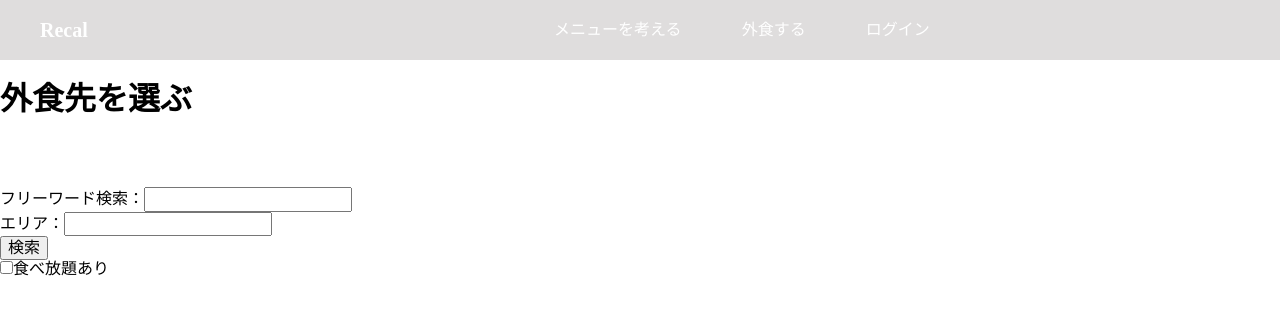
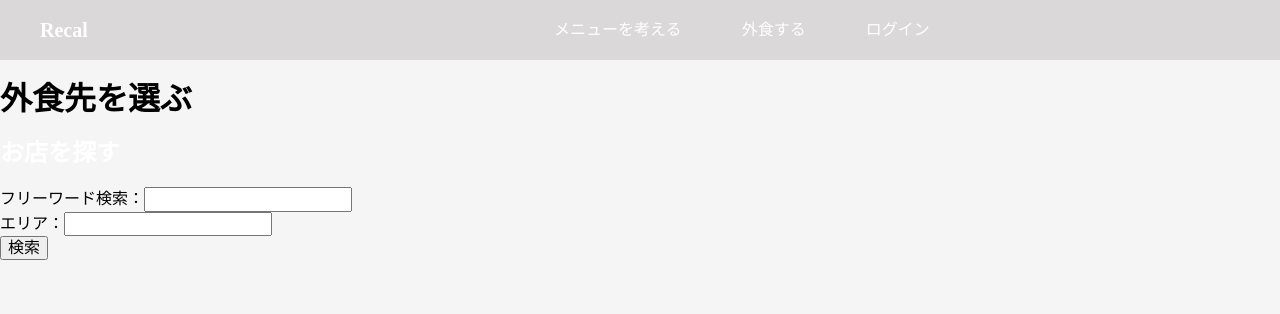
Before and after one commit to shiropt/recal, a Vue app: page /#/store in a window 1280 px wide. Shown: the top 314 px of the page. Built offline with nearby package versions, Linux system fonts and the light colour scheme.

Commit message:
フォーム修正

```diff
--- a/package.json
+++ b/package.json
@@ -10,6 +10,7 @@
   "dependencies": {
     "axios": "^0.19.2",
     "core-js": "^3.6.5",
+    "firebase": "^7.17.2",
     "normalize.css": "^8.0.1",
     "vue": "^2.6.11",
     "vue-router": "^3.2.0"
--- a/src/App.vue
+++ b/src/App.vue
@@ -20,6 +20,7 @@ export default {
 #app{
   width: 100%;
   height: 100vh;
+  background: #f5f5f5;;
   /* background-image: url("~@/assets/back-img.png"); */
   /* background-size: cover; */
 }
--- a/src/components/StoreForm.vue
+++ b/src/components/StoreForm.vue
@@ -2,12 +2,11 @@
   <div class="store-form">
     <h2>お店を探す</h2>
     <label for="free-word">フリーワード検索：</label>
-   <input type="text" v-model="input"><br>
+   <input type="text" v-model="freeword"><br>
     <label for="area">エリア：</label>
    <input type="text" v-model="address"><br>
-   <button @click="inClick(input,address,buffet)">検索</button>
+   <button @click="inClick(freeword,address)">検索</button>
    <br>
-   <input type="checkbox"  v-model="buffet">食べ放題あり
 
 
   </div>
@@ -18,9 +17,9 @@ export default {
   data(){
 
     return {
-      input:"",
+      freeword:"",
       address:"",
-      buffet:""
+
     }
   },
   props:{
--- a/src/components/StoreInfo.vue
+++ b/src/components/StoreInfo.vue
@@ -85,7 +85,7 @@ th{
   width: 40px;
 }
 .img{
-  min-width: 200px;
+  max-width: 200px;
   min-height: 150px;
   background: rgb(235, 232, 229);
   font-size: 32px;
--- a/src/views/Store.vue
+++ b/src/views/Store.vue
@@ -52,17 +52,15 @@ export default {
 
   },
   methods:{
-    async searchStore(input,address,buffet){
+    async searchStore(freeword,address){
       try{
-        if(buffet){
-      buffet=1
-    }
+
         const storeRes = await axios
         .get("https://api.gnavi.co.jp/RestSearchAPI/v3/?keyid=720039c5c559d5c97319281d7cc3e669", {
             params: {
-              freeword:input,
-              address:address,
-              buffet:buffet
+              freeword,
+              address,
+
             }})
        await  console.log(storeRes.data.rest)
         this.storeInfo= storeRes.data.rest;
```
Also changed, not shown: src/views/Home.vue (+4 -3 lines).
